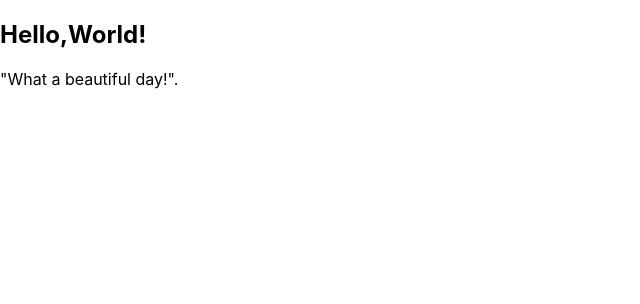
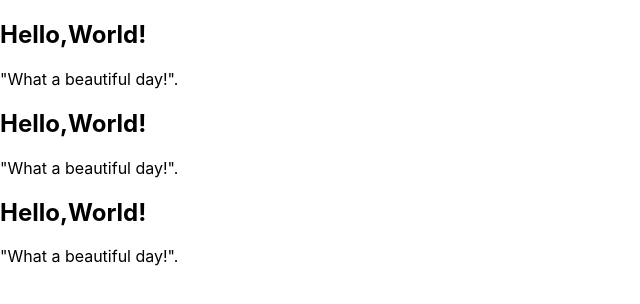
Before and after one commit to Chris1998c/React, a React (Create React App) app: page / in a window 1280 px wide. Shown: the top 304 px of the page, without its empty margins (0-640 px from the left). Built offline with nearby package versions, Linux system fonts and the light colour scheme.

Commit message:
Exercise14

```diff
--- a/src/App.jsx
+++ b/src/App.jsx
@@ -1,10 +1,22 @@
 import React from "react";
-import Hello from "./Message";
+
+
+function Message(){
+    return(
+        <div>
+        <h2>Hello,World! </h2>
+
+<p>"What a beautiful day!".</p>
+</div>
+)}
+
 
 function App(){
   return(
     <div>
-      <Hello/>
+      <Message/>
+      <Message/>
+      <Message/>
     </div>
   )
 }
--- a/src/Message.jsx
+++ /dev/null
@@ -1,13 +0,0 @@
-import React from "react";
-
-function Message(){
-    return(
-        <div>
-        <h2>
-            Hello,World!
-        </h2>
-<p>"What a beautiful day!".</p>
-</div>)
-}
-
-export default Message;
```
